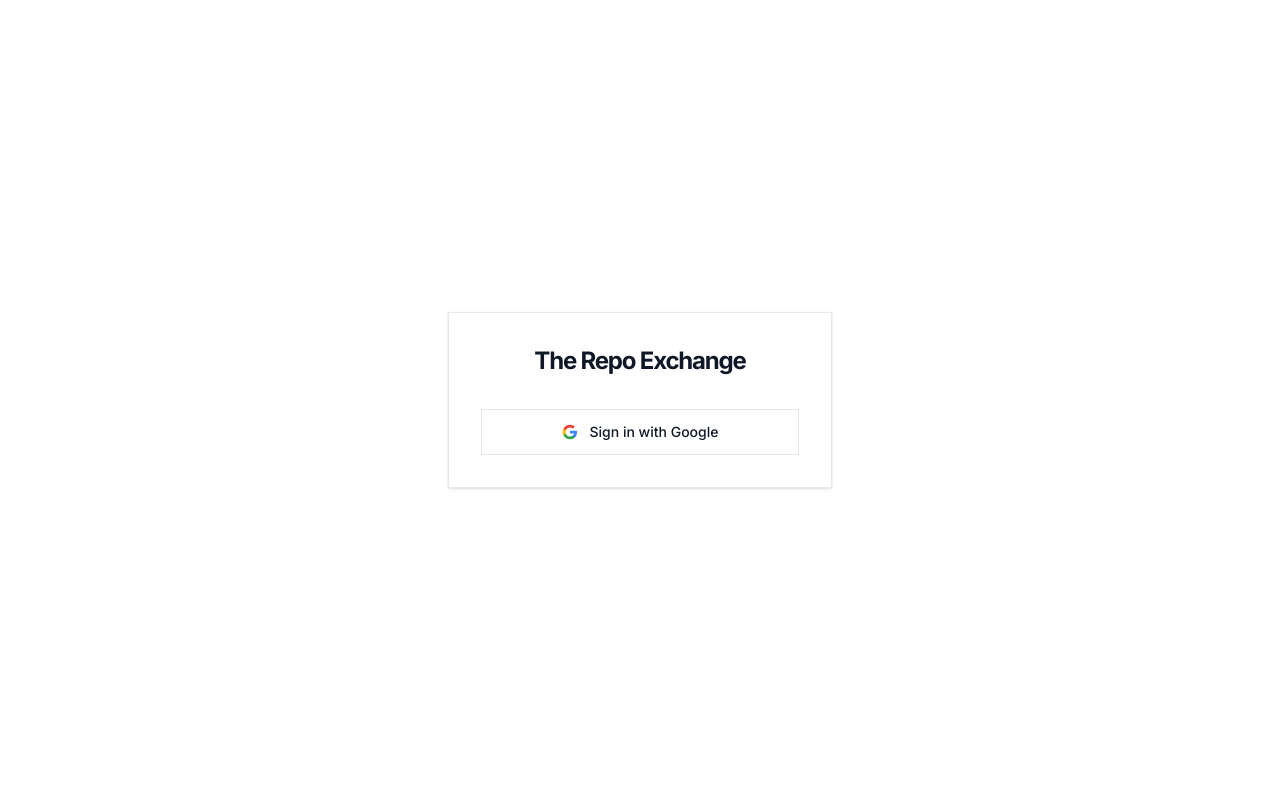
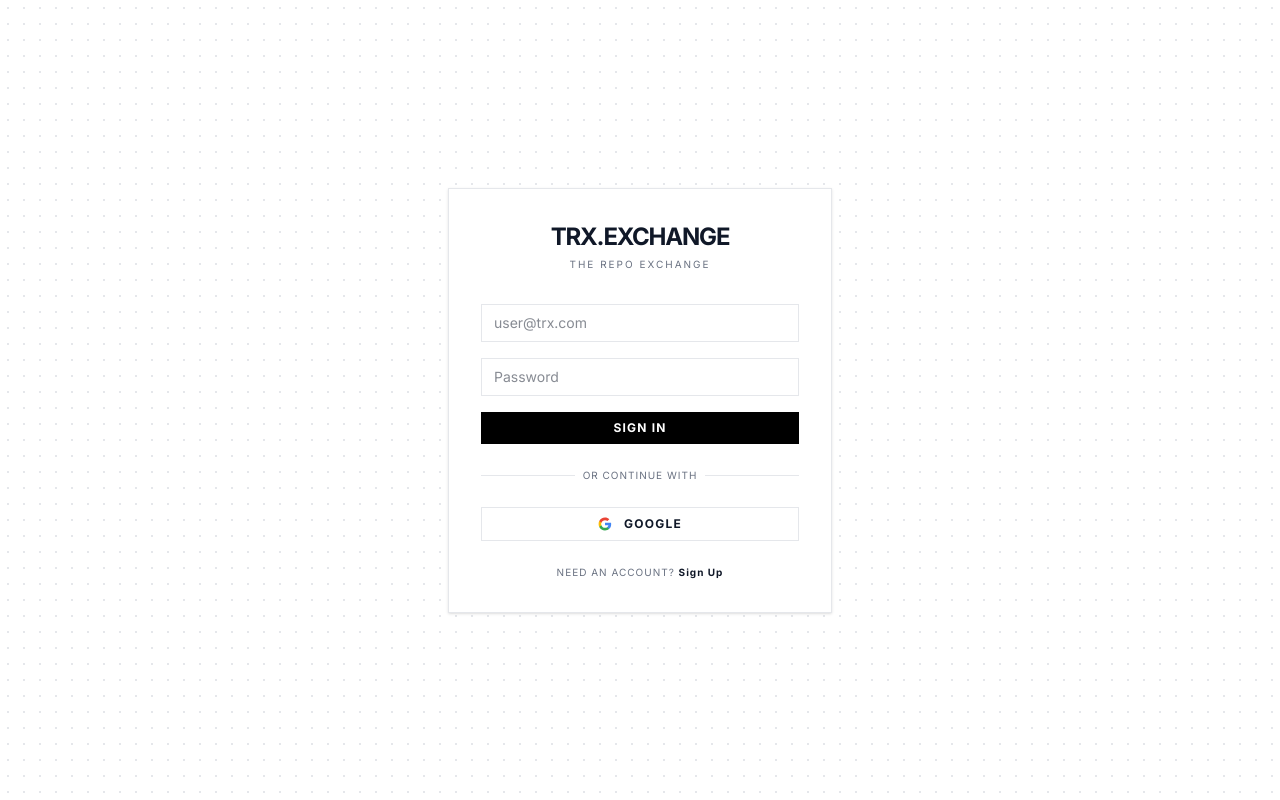
Before and after one commit to zakiaminn/TheRepoExchange, a Next.js app in the folder frontend/: page /login in a window 1280 px wide. Built offline with nearby package versions, Linux system fonts and the light colour scheme; no server answers.

Commit message:
added google authentication/removed apple authentication and login overhaul

```diff
--- a/frontend/src/app/login/page.tsx
+++ b/frontend/src/app/login/page.tsx
@@ -1,57 +1,183 @@
 "use client";
 
 import { useState } from "react";
+import { useRouter } from "next/navigation";
 import { createClient } from "@/utils/supabase/client";
 
 export default function LoginPage() {
-  const [loading, setLoading] = useState<boolean>(false);
+  const [isSignUp, setIsSignUp] = useState(false);
+  const [email, setEmail] = useState("");
+  const [password, setPassword] = useState("");
+  const [firstName, setFirstName] = useState("");
+  const [lastName, setLastName] = useState("");
+  const [loading, setLoading] = useState(false);
+  const [oauthLoading, setOauthLoading] = useState(false);
+  const [message, setMessage] = useState<{ text: string; type: "success" | "error" } | null>(null);
+
+  const router = useRouter();
   const supabase = createClient();
 
+  const handleEmailAuth = async (e: React.FormEvent) => {
+    e.preventDefault();
+    setLoading(true);
+    setMessage(null);
+
+    try {
+      if (isSignUp) {
+        const { error } = await supabase.auth.signUp({
+          email,
+          password,
+          options: {
+            data: {
+              first_name: firstName,
+              last_name: lastName,
+            },
+          },
+        });
+        if (error) throw error;
+        setMessage({ text: "Check your email to confirm your account.", type: "success" });
+      } else {
+        const { error } = await supabase.auth.signInWithPassword({
+          email,
+          password,
+        });
+        if (error) throw error;
+        router.push("/");
+        router.refresh();
+      }
+    } catch (error: any) {
+      setMessage({ text: error.message, type: "error" });
+    } finally {
+      setLoading(false);
+    }
+  };
+
   const handleGoogleLogin = async () => {
-    setLoading(true);
-
+    setOauthLoading(true);
     const { error } = await supabase.auth.signInWithOAuth({
       provider: 'google',
       options: {
-        // Automatically route back to our callback route
         redirectTo: `${window.location.origin}/auth/callback`,
       },
     });
 
     if (error) {
-      console.error(`Error logging in with Google:`, error.message);
-      setLoading(false);
+      setMessage({ text: error.message, type: "error" });
+      setOauthLoading(false);
     }
   };
 
   return (
-    <div className="flex flex-col items-center justify-center min-h-screen bg-white dark:bg-[#121212]">
-      <div className="w-full max-w-sm p-8 space-y-6 border border-gray-200 dark:border-gray-800 bg-white dark:bg-[#121212] shadow-sm">
-        <h1 className="text-2xl font-bold tracking-tighter text-center text-gray-900 dark:text-gray-100">
-          The Repo Exchange
-        </h1>
+    <div className="flex flex-col items-center justify-center min-h-screen bg-white dark:bg-[#121212] text-gray-900 dark:text-gray-100 font-sans selection:bg-gray-900 selection:text-white transition-colors duration-300">
+      <div className="absolute inset-0 z-0 bg-[radial-gradient(#e5e7eb_1px,transparent_1px)] dark:bg-[radial-gradient(#374151_1px,transparent_1px)] [background-size:16px_16px] pointer-events-none"></div>
 
-        <div className="space-y-4 mt-8">
+      <div className="relative z-10 w-full max-w-sm p-8 bg-white dark:bg-[#121212] border border-gray-200 dark:border-gray-800 shadow-sm">
+        <div className="mb-8 text-center">
+          <h1 className="text-2xl font-bold tracking-tighter mb-1">TRX.EXCHANGE</h1>
+          <p className="text-[10px] uppercase tracking-[0.2em] text-gray-500 dark:text-gray-400">
+            {isSignUp ? "Create an Account" : "The Repo Exchange"}
+          </p>
+        </div>
+
+        <form onSubmit={handleEmailAuth} className="space-y-4 mb-6">
+          {isSignUp && (
+            <div className="grid grid-cols-2 gap-4">
+              <input
+                type="text"
+                placeholder="First Name"
+                value={firstName}
+                onChange={(e) => setFirstName(e.target.value)}
+                required={isSignUp}
+                className="w-full px-3 py-2 text-sm bg-transparent border border-gray-200 dark:border-gray-800 focus:outline-none focus:border-gray-900 dark:focus:border-gray-100 transition-colors"
+              />
+              <input
+                type="text"
+                placeholder="Last Name"
+                value={lastName}
+                onChange={(e) => setLastName(e.target.value)}
+                required={isSignUp}
+                className="w-full px-3 py-2 text-sm bg-transparent border border-gray-200 dark:border-gray-800 focus:outline-none focus:border-gray-900 dark:focus:border-gray-100 transition-colors"
+              />
+            </div>
+          )}
+          <input
+            type="email"
+            placeholder="user@trx.com"
+            value={email}
+            onChange={(e) => setEmail(e.target.value)}
+            required
+            className="w-full px-3 py-2 text-sm bg-transparent border border-gray-200 dark:border-gray-800 focus:outline-none focus:border-gray-900 dark:focus:border-gray-100 transition-colors"
+          />
+          <input
+            type="password"
+            placeholder="Password"
+            value={password}
+            onChange={(e) => setPassword(e.target.value)}
+            required
+            className="w-full px-3 py-2 text-sm bg-transparent border border-gray-200 dark:border-gray-800 focus:outline-none focus:border-gray-900 dark:focus:border-gray-100 transition-colors"
+          />
+
+          <button
+            type="submit"
+            disabled={loading}
+            className="w-full py-2 bg-black text-white dark:bg-white dark:text-black text-xs font-bold tracking-widest uppercase hover:opacity-90 active:scale-[0.98] transition-all disabled:opacity-50"
+          >
+            {loading ? "Processing..." : isSignUp ? "Sign Up" : "Sign In"}
+          </button>
+        </form>
+
+        <div className="relative mb-6">
+          <div className="absolute inset-0 flex items-center">
+            <div className="w-full border-t border-gray-200 dark:border-gray-800"></div>
+          </div>
+          <div className="relative flex justify-center text-[10px] uppercase tracking-[0.1em]">
+            <span className="px-2 bg-white dark:bg-[#121212] text-gray-500">Or continue with</span>
+          </div>
+        </div>
+
         <button
           onClick={handleGoogleLogin}
-            disabled={loading}
-            className="w-full flex items-center justify-center gap-3 px-4 py-3 border border-gray-200 dark:border-gray-800 bg-white dark:bg-[#121212] hover:bg-gray-50 dark:hover:bg-gray-800 transition-colors text-sm font-medium text-gray-900 dark:text-gray-100 disabled:opacity-50 disabled:cursor-not-allowed"
+          type="button"
+          disabled={oauthLoading}
+          className="w-full flex items-center justify-center gap-3 px-4 py-2 border border-gray-200 dark:border-gray-800 hover:bg-gray-50 dark:hover:bg-gray-800 transition-colors text-xs font-bold tracking-widest uppercase disabled:opacity-50"
         >
-            {loading ? (
-              <span className="tracking-widest text-[10px] uppercase">Connecting...</span>
+          {oauthLoading ? (
+            "Connecting..."
           ) : (
             <>
-                <svg className="w-4 h-4" viewBox="0 0 24 24" fill="currentColor" xmlns="http://www.w3.org/2000/svg">
+              <svg className="w-3.5 h-3.5" viewBox="0 0 24 24" fill="currentColor" xmlns="http://www.w3.org/2000/svg">
                 <path d="M22.56 12.25c0-.78-.07-1.53-.2-2.25H12v4.26h5.92c-.26 1.37-1.04 2.53-2.21 3.31v2.77h3.57c2.08-1.92 3.28-4.74 3.28-8.09z" fill="#4285F4"/>
                 <path d="M12 23c2.97 0 5.46-.98 7.28-2.66l-3.57-2.77c-.98.66-2.23 1.06-3.71 1.06-2.86 0-5.29-1.93-6.16-4.53H2.18v2.84C3.99 20.53 7.7 23 12 23z" fill="#34A853"/>
                 <path d="M5.84 14.09c-.22-.66-.35-1.36-.35-2.09s.13-1.43.35-2.09V7.07H2.18C1.43 8.55 1 10.22 1 12s.43 3.45 1.18 4.93l2.85-2.22.81-.62z" fill="#FBBC05"/>
                 <path d="M12 5.38c1.62 0 3.06.56 4.21 1.64l3.15-3.15C17.45 2.09 14.97 1 12 1 7.7 1 3.99 3.47 2.18 7.07l3.66 2.84c.87-2.6 3.3-4.53 6.16-4.53z" fill="#EA4335"/>
               </svg>
-                Sign in with Google
+              Google
             </>
           )}
         </button>
+
+        <p className="mt-6 text-center text-[10px] uppercase tracking-[0.1em] text-gray-500">
+          {isSignUp ? "Already have an account?" : "Need an account?"}{" "}
+          <button
+            onClick={() => {
+              setIsSignUp(!isSignUp);
+              setMessage(null);
+            }}
+            className="font-bold text-gray-900 dark:text-gray-100 hover:underline"
+          >
+            {isSignUp ? "Sign In" : "Sign Up"}
+          </button>
+        </p>
+
+        {message && (
+          <div className={`mt-4 p-3 text-[10px] uppercase tracking-wider text-center border ${
+            message.type === 'success'
+              ? 'border-green-500/30 text-green-600 dark:text-green-400 bg-green-500/10'
+              : 'border-red-500/30 text-red-600 dark:text-red-400 bg-red-500/10'
+          }`}>
+            {message.text}
           </div>
+        )}
       </div>
     </div>
   );
--- a/frontend/src/app/page.tsx
+++ b/frontend/src/app/page.tsx
@@ -167,7 +167,7 @@
             <div>
               <h1 className="text-3xl font-semibold tracking-tighter mb-1">The Repo Exchange</h1>
               <p className="text-sm text-gray-500 dark:text-gray-400">
-                B2C Quantitative Repository Pricing
+                The Stock Market for Code
               </p>
             </div>
 
```
Lines whose indentation alone changed are shown as unchanged.
